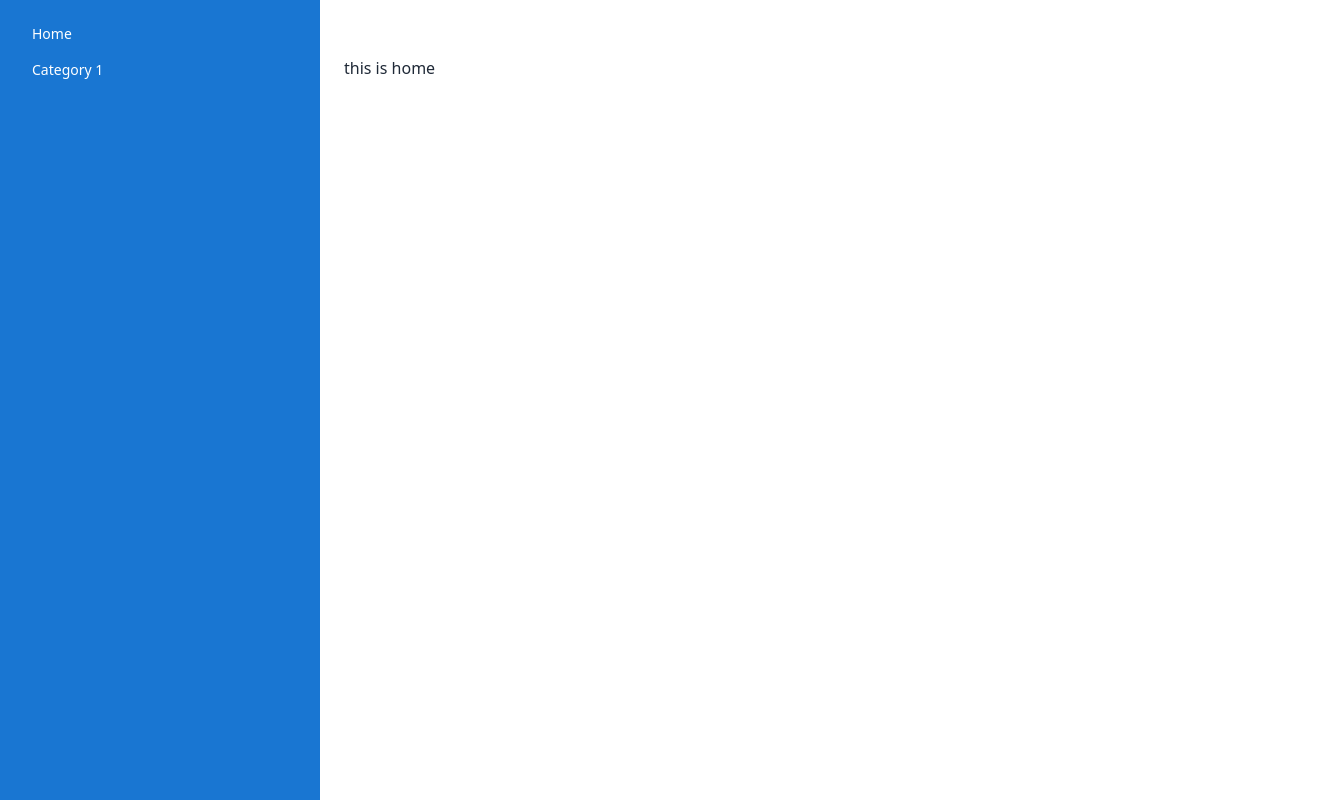
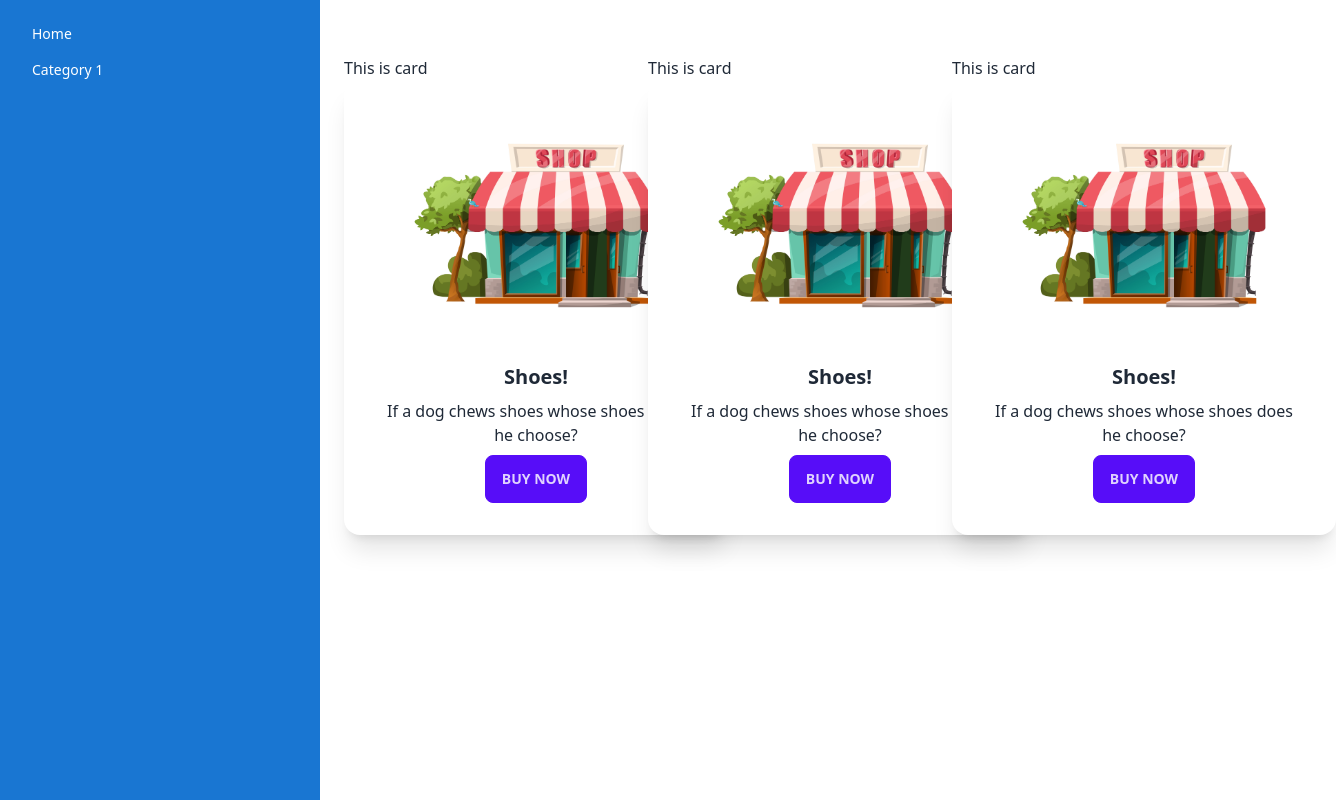
Before and after one commit to Asadullah246/drive, a React (Vite) app: page / in a window 1280 px wide. Shown: the whole page, 1336 px wide, since content can reach past the window. Built offline with nearby package versions, Linux system fonts and the light colour scheme; the HTML template or start-up script is replaced by a standard one.

Commit message:
CardUpdate

```diff
--- a/src/components/Card.jsx
+++ b/src/components/Card.jsx
@@ -1,11 +1,53 @@
-
+import cardImg1 from '../assets/CardImage/shop2.jpg'
 
 const Card = () => {
     return (
-        <div>
-            <h2>This is card</h2>
-            this is naothe text
-
+        <div className="grid lg:grid-cols-3  md:grid-cols-2 sm:grid-cols-1">
+            <div>
+                <h2>This is card</h2>
+                <div className="card w-96 bg-base-100 shadow-xl">
+                    <figure className="px-10 pt-10">
+                        <img src={cardImg1} alt="Shoes" className="rounded-xl" />
+                    </figure>
+                    <div className="card-body items-center text-center">
+                        <h2 className="card-title">Shoes!</h2>
+                        <p>If a dog chews shoes whose shoes does he choose?</p>
+                        <div className="card-actions">
+                            <button className="btn btn-primary">Buy Now</button>
+                        </div>
+                    </div>
+                </div>
+            </div>
+            <div>
+                <h2>This is card</h2>
+                <div className="card w-96 bg-base-100 shadow-xl">
+                    <figure className="px-10 pt-10">
+                        <img src={cardImg1} alt="Shoes" className="rounded-xl" />
+                    </figure>
+                    <div className="card-body items-center text-center">
+                        <h2 className="card-title">Shoes!</h2>
+                        <p>If a dog chews shoes whose shoes does he choose?</p>
+                        <div className="card-actions">
+                            <button className="btn btn-primary">Buy Now</button>
+                        </div>
+                    </div>
+                </div>
+            </div>
+            <div>
+                <h2>This is card</h2>
+                <div className="card w-96 bg-base-100 shadow-xl">
+                    <figure className="px-10 pt-10">
+                        <img src={cardImg1} alt="Shoes" className="rounded-xl" />
+                    </figure>
+                    <div className="card-body items-center text-center">
+                        <h2 className="card-title">Shoes!</h2>
+                        <p>If a dog chews shoes whose shoes does he choose?</p>
+                        <div className="card-actions">
+                            <button className="btn btn-primary">Buy Now</button>
+                        </div>
+                    </div>
+                </div>
+            </div>
         </div>
     );
 };
--- a/src/pages/home/Category1.jsx
+++ b/src/pages/home/Category1.jsx
@@ -1,3 +1,4 @@
+
 
 
 const Category1 = () => {
--- a/src/pages/home/Home.jsx
+++ b/src/pages/home/Home.jsx
@@ -1,9 +1,11 @@
+import Card from "../../components/Card";
+
 
 
 const Home = () => {
   return (
     <div>
-      this is home
+      <Card/>
     </div>
   );
 };
```
Also changed, not shown: src/assets/CardImage/shop2.jpg (added).
